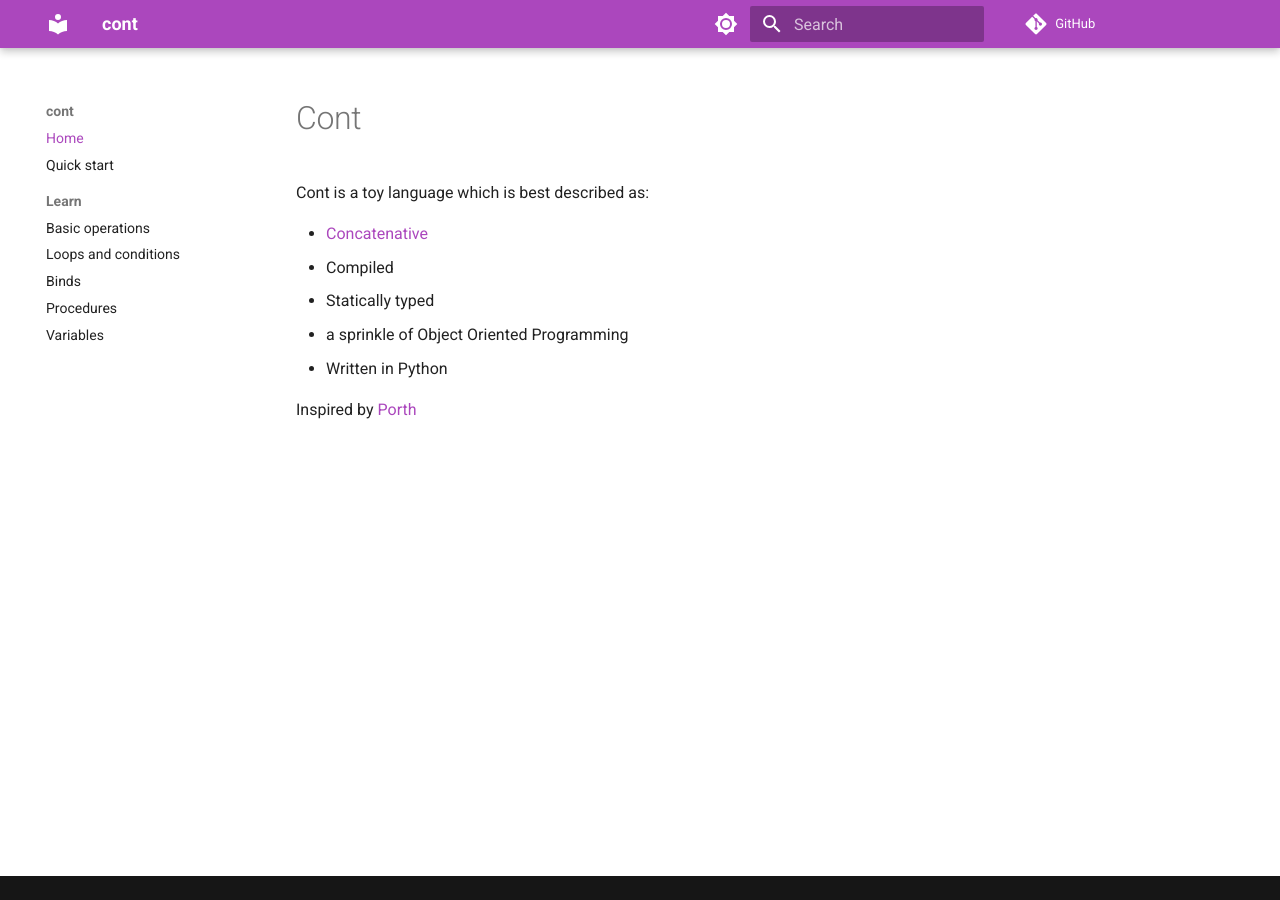
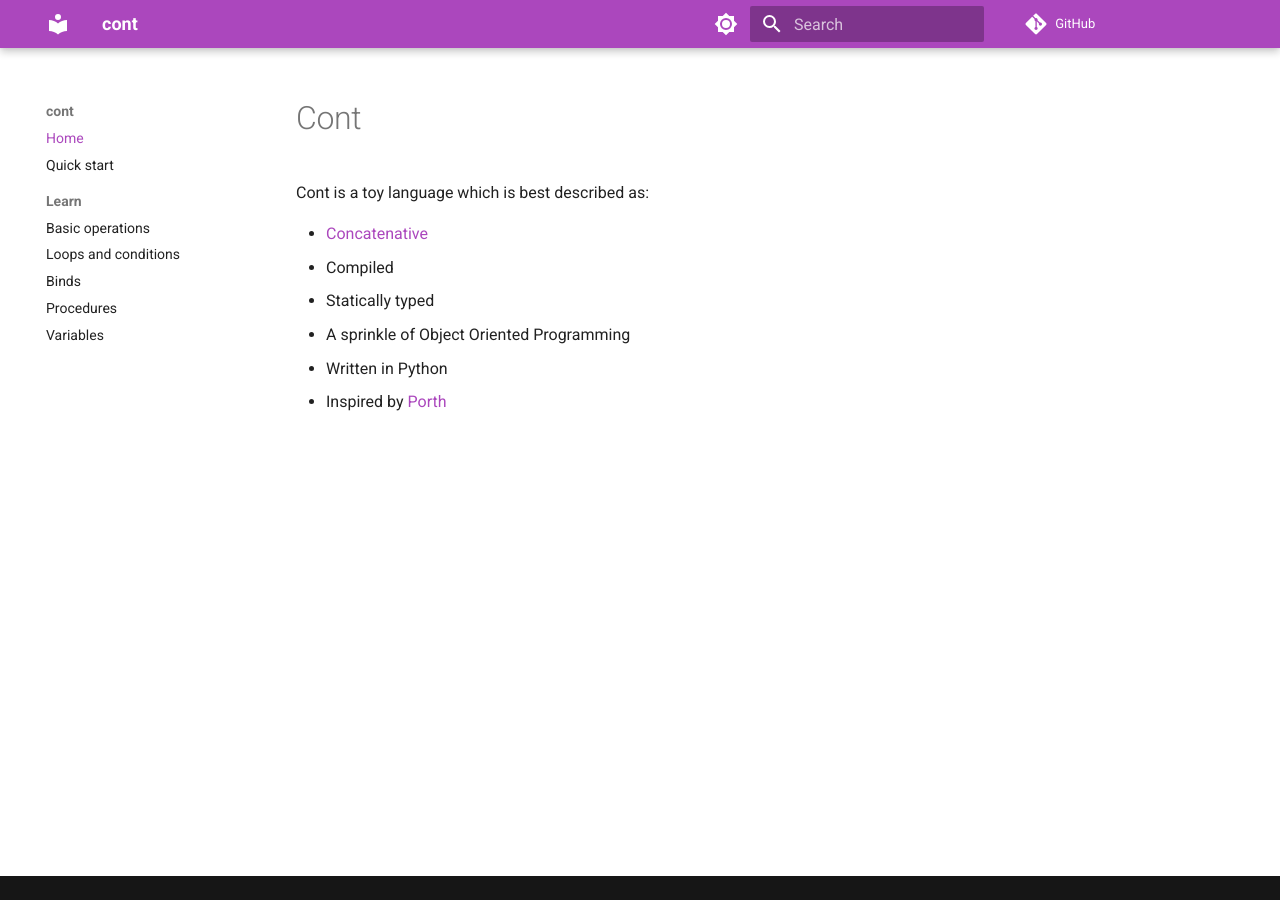
Before and after one commit to farkon00/cont, an MkDocs documentation site: the page built from docs/content/index.md, in a window 1280 px wide. Built offline with MkDocs 1.6.1 and Material for MkDocs 9.7.7, drawn with Linux system fonts in a browser that asks for light colours; comment, search, counter and statistics services are not loaded.

Commit message:
feat: Review Comments

```diff
--- a/docs/content/index.md
+++ b/docs/content/index.md
@@ -5,7 +5,6 @@ Cont is a toy language which is best described as:
 - [Concatenative](https://concatenative.org/wiki/view/Concatenative%20language)
 - Compiled
 - Statically typed
-- a sprinkle of Object Oriented Programming
+- A sprinkle of Object Oriented Programming
 - Written in Python
-
-Inspired by [Porth](https://gitlab.com/tsoding/porth)
+- Inspired by [Porth](https://gitlab.com/tsoding/porth)
```
